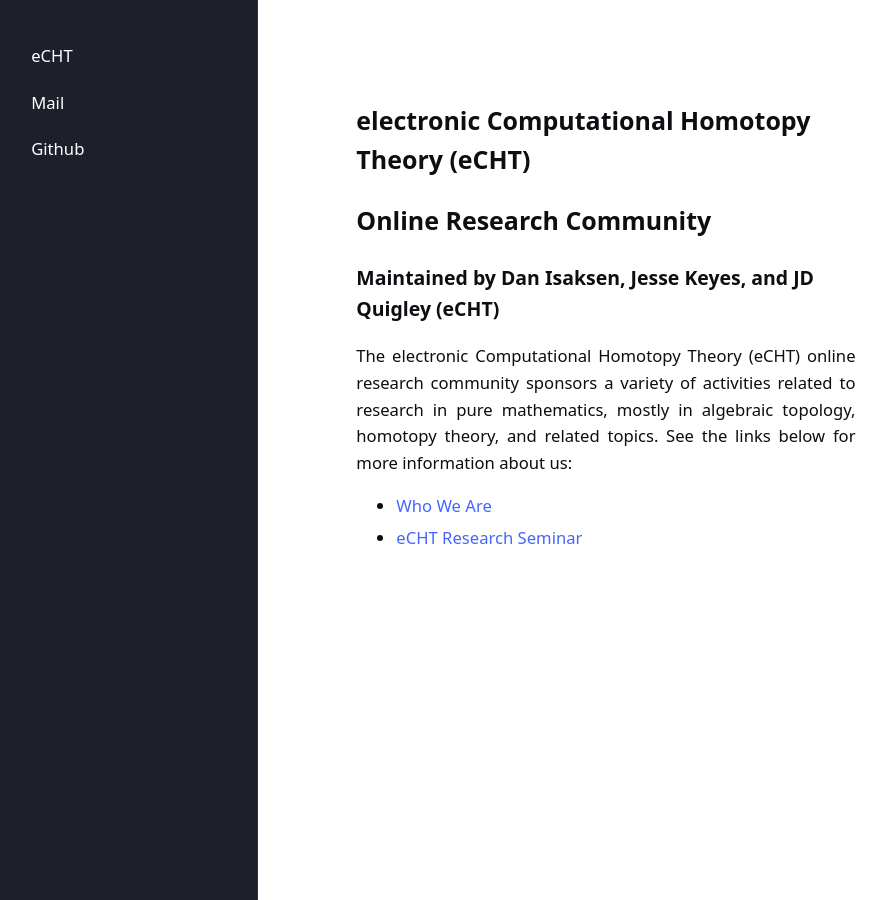
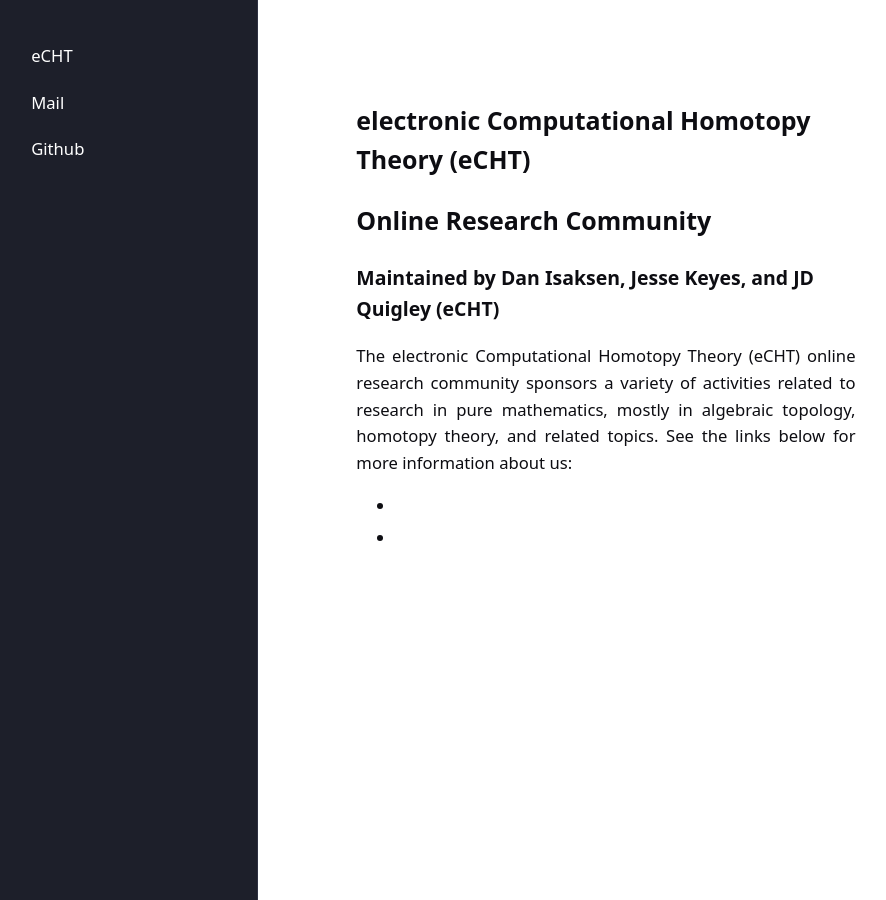
Before and after one commit to eCHTorc/eCHTorc.github.io, a Jekyll site: the page built from index.md, in a window 1280 px wide. Shown: the whole page, without its empty margins (43-929 px from the left). Built offline with Jekyll 4.4.1, drawn with Linux system fonts in a browser that asks for light colours; our own code applies the rules of GitHub Pages for plain Markdown files.

Commit message:
Update index.md

```diff
--- a/index.md
+++ b/index.md
@@ -7,7 +7,7 @@
 The electronic Computational Homotopy Theory (eCHT) online research community sponsors a variety of activities related to research in pure mathematics, mostly in algebraic topology, homotopy theory, and related topics.  See the links below for more information about us:
 
 <ul>
-<li> <a href="https://echtorc.github.io/who-we-are/">Who We Are</a> </li>
+<li> <a href="https://echtorc.github.io/who-we-are/"> </a> </li>
 
-<li> <a href="https://echtorc.github.io/eCHT-research-seminar">eCHT Research Seminar</a> </li>
+<li> <a href="https://echtorc.github.io/eCHT-research-seminar"> </a> </li>
 </ul>
```
